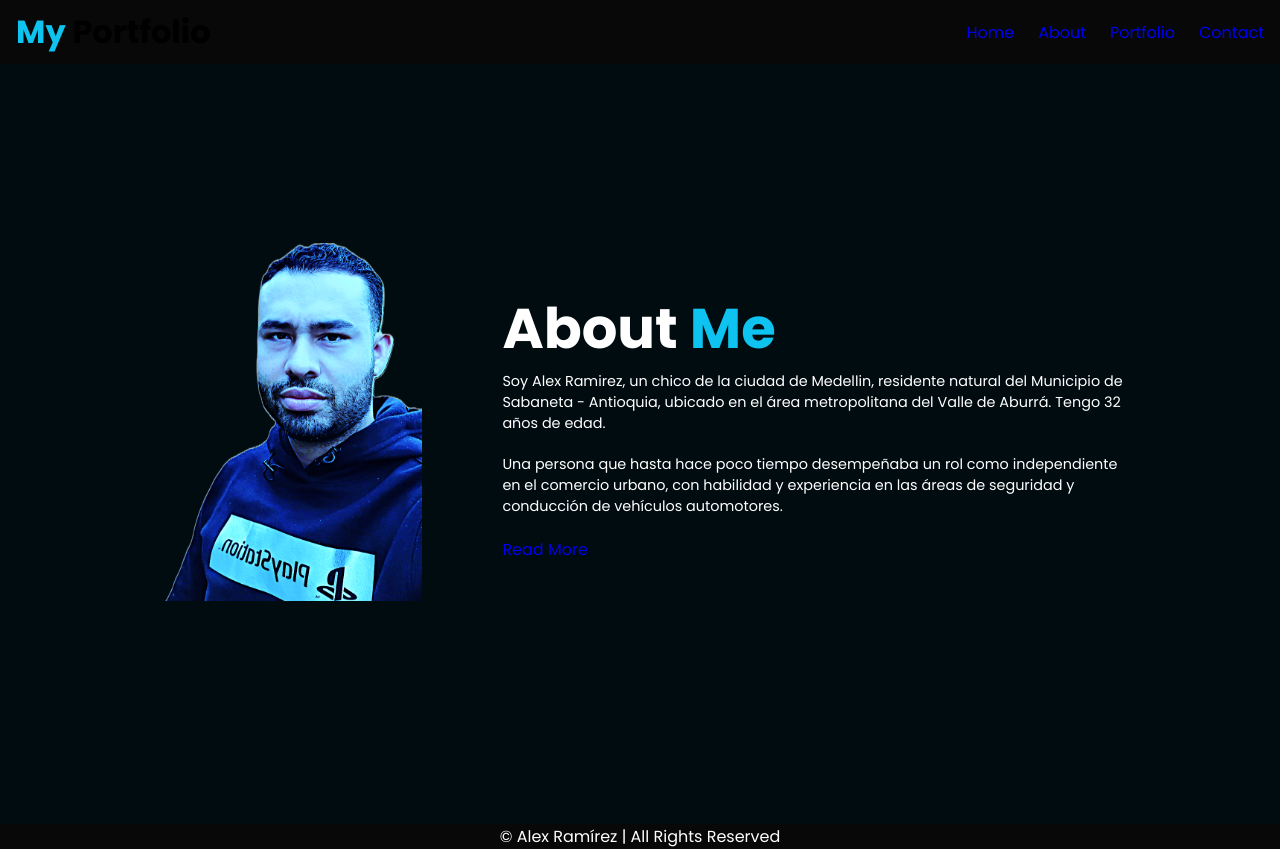
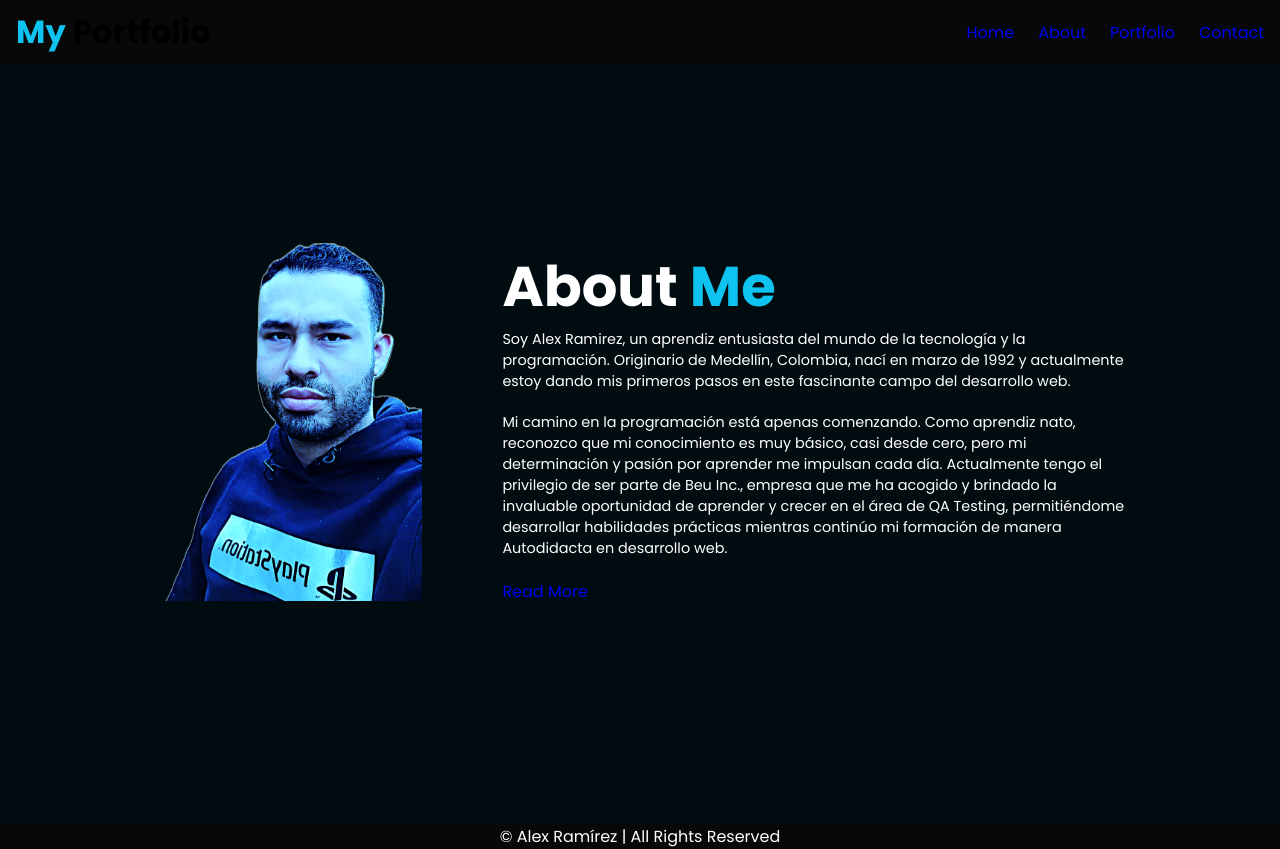
Before and after one commit to Alex-dev-ux/Portafolio-Web-Agosto-2024, a Next.js app: page /about in a window 1280 px wide. Built offline with nearby package versions, Linux system fonts and the light colour scheme.

Commit message:
Actualizar sección About: corregir edad, reflejar situación de aprendiz y agregar agradecimiento a Beu Inc.

```diff
--- a/src/components/About.jsx
+++ b/src/components/About.jsx
@@ -10,10 +10,10 @@ const About = () => {
       <div className="about-content">
         <h2>About <span>Me</span></h2>
         <p>
-          Soy Alex Ramirez, un chico de la ciudad de Medellin, residente natural del Municipio de Sabaneta - Antioquia, ubicado en el área metropolitana del Valle de Aburrá. Tengo 32 años de edad.
+          Soy Alex Ramirez, un aprendiz entusiasta del mundo de la tecnología y la programación. Originario de Medellín, Colombia, nací en marzo de 1992 y actualmente estoy dando mis primeros pasos en este fascinante campo del desarrollo web.
         </p>
         <p>
-          Una persona que hasta hace poco tiempo desempeñaba un rol como independiente en el comercio urbano, con habilidad y experiencia en las áreas de seguridad y conducción de vehículos automotores.
+          Mi camino en la programación está apenas comenzando. Como aprendiz nato, reconozco que mi conocimiento es muy básico, casi desde cero, pero mi determinación y pasión por aprender me impulsan cada día. Actualmente tengo el privilegio de ser parte de Beu Inc., empresa que me ha acogido y brindado la invaluable oportunidad de aprender y crecer en el área de QA Testing, permitiéndome desarrollar habilidades prácticas mientras continúo mi formación de manera Autodidacta en desarrollo web.
         </p>
         <a href="#" className="btn" aria-label="Leer más sobre Alex Ramirez">Read More</a>
       </div>
```
